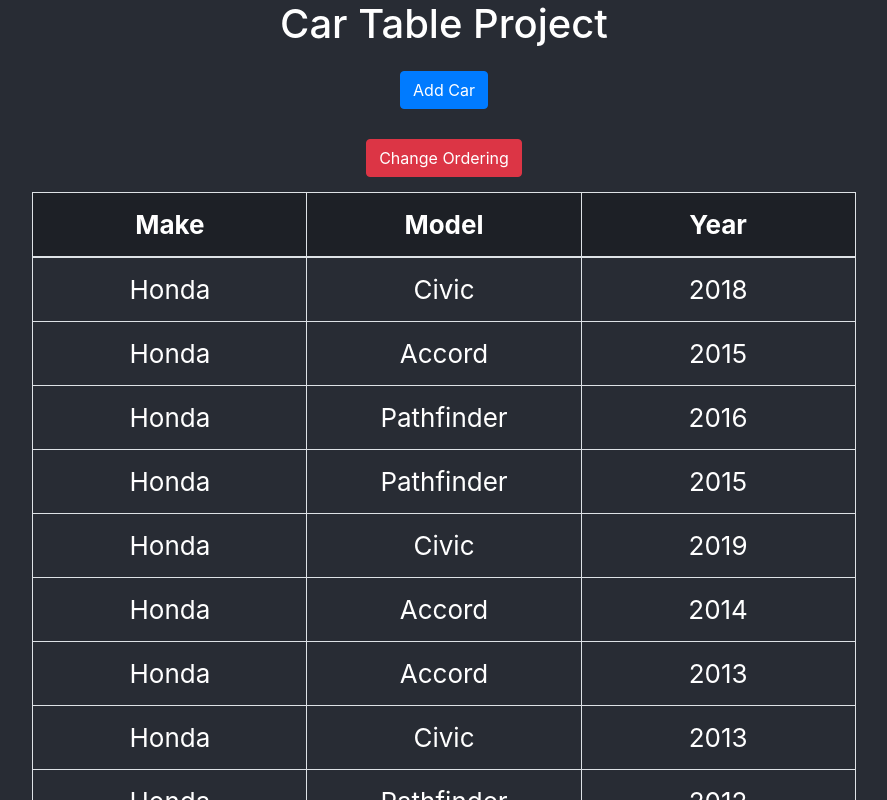
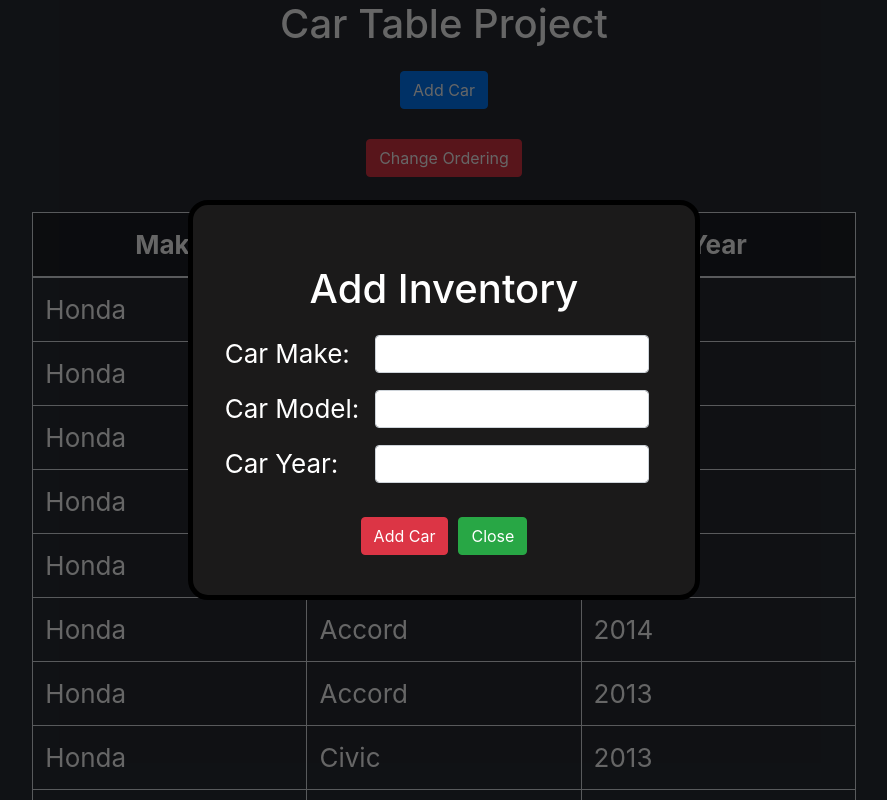
Before and after one commit to ThomasOwca/Car-Table-Project, a React (Create React App) app in the folder Car Table Project/: page / in a window 1280 px wide. Shown: the top 800 px of the page, without its empty margins (196-1083 px from the left). Built offline with nearby package versions, Linux system fonts and the light colour scheme; no server answers.

Commit message:
Added modal, working through adding car functionality.

```diff
--- a/Car Table Project/src/App.tsx
+++ b/Car Table Project/src/App.tsx
@@ -7,6 +7,7 @@
 import DataOrdering from './Services/DataOrdering';
 import { CarViewModel } from './Models/ViewModels/CarViewModel';
 import { DealershipViewModel } from './Models/ViewModels/DealershipViewModel';
+import CarModal from './CarModal';
 
 class App extends React.Component<any, any> {
   private _dataOrderService: DataOrdering;
@@ -23,7 +24,7 @@
       originalCars: [],
       ordering: [],
       dealershipInfo: [],
-      showAddCarModel: false
+      showAddCarModal: true
     }
 
     this.changeColumnOrder = this.changeColumnOrder.bind(this);
@@ -105,8 +106,9 @@
       <div className="App">
         <header className="App-header">
           <h1>Car Table Project</h1>
-          <Bootstrap.Button onClick={this.addCar} className="columnButton btn-primary">Add Car</Bootstrap.Button>
+          <Bootstrap.Button onClick={this.openModal} className="columnButton btn-primary">Add Car</Bootstrap.Button>
           <Bootstrap.Button onClick={this.changeColumnOrder} className="columnButton btn-danger">Change Ordering</Bootstrap.Button>
+          <CarModal show={this.state.showAddCarModal} onClose={this.closeModal} onAddCar={(make: string, model: string, year: number) => this.addCar(make, model, year)}></CarModal>
           <CarTable cars={this.state.cars} order={this.state.ordering} onClick={(e: any) => this.orderByHeader(e)}></CarTable>
         </header>
       </div>
@@ -135,8 +137,31 @@
     console.log(order[random]);
   }
 
-  addCar = () => {
+  addCar = (make: string, model: string, year: number) => {
 
+
+    if ((make !== null || make !== "") && (model !== null || make !== "") && (year !== null && year >= 1958)) {
+      let cars = this.state.cars;
+
+      cars.push(new Car(model, make, year));
+      this.setState({
+        cars: cars
+      });
+    }
+  }
+
+  openModal = () => {
+    this.setState({showAddCarModal: true}, () => {
+      console.log("addCar()");
+      console.log(this.state.showAddCarModal);
+    });
+  }
+
+  closeModal = () => {
+    this.setState({showAddCarModal: false}, () => {
+      console.log("closeModal()");
+      console.log(this.state.showAddCarModal);
+    });
   }
 }
 
--- /dev/null
+++ b/Car Table Project/src/CarModal.css
@@ -0,0 +1,43 @@
+.car-Modal {
+    position: fixed;
+    height: 100%;
+    width: 100%;
+    top: 0;
+    left: 0;
+    background-color: rgba(0, 0, 0, 0.6);
+    z-index: 1;
+    overflow: auto;
+    align-content: center;
+  }
+
+  .modal-Content {
+    border-color: black;
+    border-style: solid;
+    border-width: 5px;
+    background-color: rgb(27, 26, 26);
+    padding-top: 20px;
+    width: 40%;
+    height: 400px;
+    border-radius: 20px 20px;
+    align-content: center;
+    top: 50%;
+    left: 50%;
+    float: left;
+    position: absolute;
+    transform: translate(-50%, -50%);
+  }
+
+  table {
+      margin: auto;
+      margin-top: 20px;
+  }
+
+  table tr td {
+      padding-bottom: 15px;
+      padding-right: 15px;
+      text-align: left;
+  }
+
+  .separator {
+      padding-right: 10px;
+  }
--- /dev/null
+++ b/Car Table Project/src/CarModal.tsx
@@ -0,0 +1,89 @@
+import React from 'react';
+import './App.css';
+import './CarModal.css';
+import { Car } from './Models/Domain Models/Car';
+
+export default class CarModal extends React.Component<any, any> {
+
+    constructor(props: any) {
+        super(props);
+
+        this.state = {
+            make: null,
+            model: null,
+            year: null
+        }
+    }
+
+    render() {
+        console.log("CarModal here");
+        console.log(this.props.show);
+        if (this.props.show === true) {
+            return(
+                <div className="car-Modal">
+                    <div className="modal-Content">
+                        <h1>Add Inventory</h1>
+                        <form>
+                            <div className="form-group">
+                                <table>
+                                    <tbody>
+                                        <tr>
+                                            <td>Car Make:</td>
+                                            <td>
+                                                <input type="text" className="form-control" name="inputCarMake" onChange={this.handleChangeCarMake.bind(this)}/>
+                                            </td>
+                                        </tr>
+                                        <tr>
+                                            <td>Car Model:</td>
+                                            <td>
+                                                <input type="text" className="form-control" name="inputCarModel" onChange={this.handleChangeCarModel.bind(this)}/>
+                                            </td>
+                                        </tr>
+                                        <tr>
+                                            <td>Car Year:</td>
+                                            <td>
+                                                <input type="text" className="form-control" name="inputCarYear" onChange={this.handleChangeCarYear.bind(this)}/>
+                                            </td>
+                                        </tr>
+                                    </tbody>
+                                </table>
+                            </div>
+                            <button onClick={this.handleSubmit} className="btn btn-danger">Add Car</button>
+                            <span className="separator"/>
+                            <button onClick={this.props.onClose} className="btn btn-success">Close</button>
+                        </form>
+                    </div>
+                </div>
+            );
+        }
+        else {
+            return (<div></div>);
+        }
+    }
+
+    handleSubmit(e: any) {
+        console.log("handleSubmit()");
+        console.log(new Car(this.state.model, this.state.make, this.state.year));
+        this.props.onAddCar(this.state.make, this.state.model, this.state.year);
+    }
+
+    handleChangeCarMake(e: any) {
+        this.setState({
+            make: e.target.value
+        }, () => {
+            console.log(this.state.make);
+        });
+    }
+
+    handleChangeCarModel(e: any) {
+        this.setState({
+            model: e.target.value
+        });
+    }
+
+    handleChangeCarYear(e: any) {
+        this.setState({
+            year: e.target.value
+        });
+    }
+}
--- a/Car Table Project/src/CarTable.css
+++ b/Car Table Project/src/CarTable.css
@@ -11,7 +11,7 @@
   }
 
   .table.custom.table-bordered.table-hover tbody tr:hover {
-    color: goldenrod;
+    color: rgb(74, 212, 116);
   }
 
   .table.custom.table-bordered.table-hover thead tr th {
```
